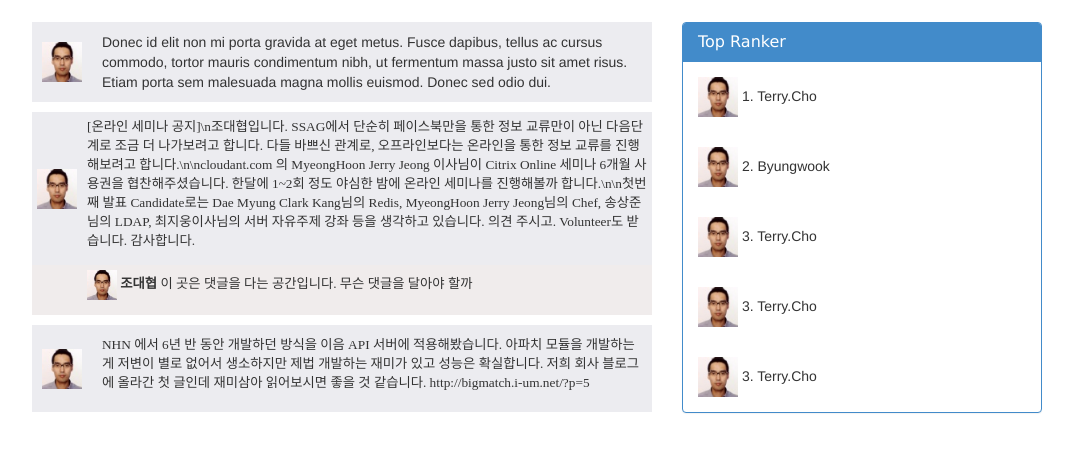
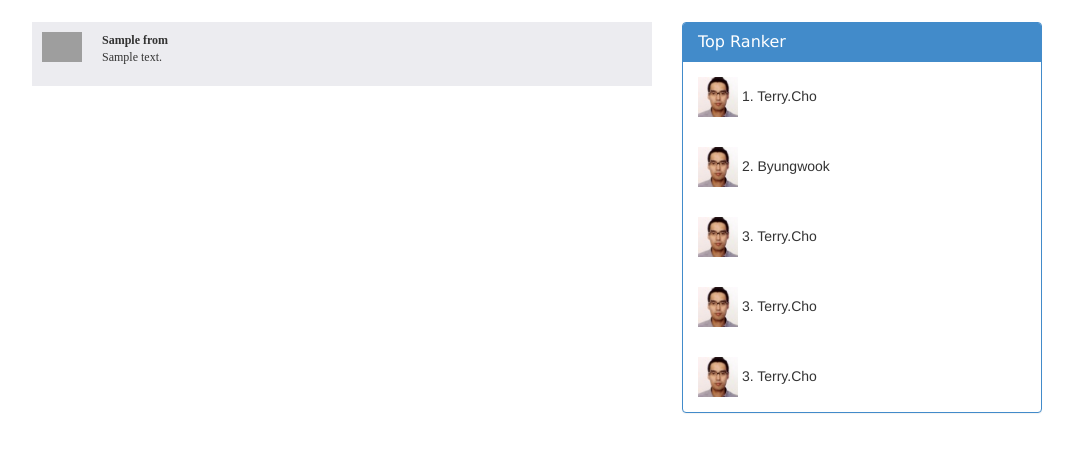
Before and after one commit to bwcho75/Yurry, a Django app: template Yurry/reader/templates/group_home.html in a window 1280 px wide. Shown: the part 58-510 px from the top of the page, without its empty margins (168-1241 px from the left). Run offline with Django 3.2, Linux system fonts and the light colour scheme; the template is opened without the code that fills it: most values are stand-ins (such as "Sample title", 1, 10 or a date in 2020); parts of the project's set-up code (start-up, migrations or seed data) failed here and were passed over; grey boxes are pictures that could not be loaded.

Commit message:
Add facebook group feed reader code. (initial) Enhancement required features - Flip feature is required. - Date - Action (Recommend) - Comment etc

```diff
--- a/Yurry/reader/templates/group_home.html
+++ b/Yurry/reader/templates/group_home.html
@@ -38,55 +38,26 @@
 						<!-- rolling -->
 
 						<!-- rolling end -->
-							<table cellpadding="10" style="background-color: #ECECF0"  >
-								<tr>
-								 <td>
-								 	<img src="{% static "img/terry.jpg" %} " aligh=left width=40>
+							<!-- print each posting -->
+							{% for post in f %}
+							<table border=0 cellpadding="10" style="background-color: #ECECF0"  width=100% >
+								<tr >
+								 <td valign=top width=60>
+								 	<img src="https://graph.facebook.com/{{post.from.id}}/picture" aligh=left width=40>
 								 </td>
-								  <td>
-								Donec id elit non mi porta gravida at eget metus. Fusce dapibus, tellus ac cursus commodo, tortor mauris condimentum nibh, ut fermentum massa justo sit amet risus. Etiam porta sem malesuada magna mollis euismod. Donec sed odio dui.
+								  <td align=left>
+									  <p style="font-size: 9pt ; font-family: 돋움">
+									  <b>{{ post.from.name }}</b>
+									  <BR>
+									  {{ post.message|linebreaksbr }} <BR>
+									  </p>
 								  </td>
+
 								</tr>
 							</table>
 							<p>
-							<table cellpadding="5"   >
-								<tr style="background-color: #ECECF0" >
-								 <td>
-								 	<img src="{% static "img/terry.jpg" %} " aligh=left width=40>
-								 </td>
-								  <td>
-								  <p style="font-size: 10pt ; font-family: 돋움">
-								[온라인 세미나 공지]\n조대협입니다. SSAG에서 단순히 페이스북만을 통한 정보 교류만이 아닌 다음단계로 조금 더 나가보려고 합니다. 다들 바쁘신 관계로, 오프라인보다는 온라인을 통한 정보 교류를 진행해보려고 합니다.\n\ncloudant.com 의 MyeongHoon Jerry Jeong 이사님이 Citrix Online 세미나 6개월 사용권을 협찬해주셨습니다. 한달에 1~2회 정도 야심한 밤에 온라인 세미나를 진행해볼까 합니다.\n\n첫번째 발표 Candidate로는 Dae Myung Clark Kang님의 Redis,  MyeongHoon Jerry Jeong님의 Chef, 송상준님의 LDAP, 최지웅이사님의 서버 자유주제 강좌 등을 생각하고 있습니다. 의견 주시고. Volunteer도 받습니다. 감사합니다.  </td>
-									</P>
-								</tr>
-								<tr style="background-color: #F0ECEC">
-								<td>
-								</td>
-								<td>
-								  <p style="font-size: 10pt ; font-family: 돋움">
-								<img src="{% static "img/terry.jpg" %} " aligh=left width=30>
-									<B> 조대협 </B>
-									이 곳은 댓글을 다는 공간입니다. 무슨 댓글을 달아야 할까
-										</P>
-									</td>
-								</tr>
-							</table>
+							{% endfor %}
 
-
-							<p>
-							<table cellpadding="10" style="background-color: #ECECF0"  >
-								<tr>
-								 <td>
-								 	<img src="{% static "img/terry.jpg" %} " aligh=left width=40>
-								 </td>
-								  <td>
-								  <p style="font-size: 10pt ; font-family: 돋움">
-								NHN 에서 6년 반 동안 개발하던 방식을 이음 API 서버에 적용해봤습니다. 아파치 모듈을 개발하는게 저변이 별로 없어서 생소하지만 제법 개발하는 재미가 있고 성능은 확실합니다. 저희 회사 블로그에 올라간 첫 글인데 재미삼아 읽어보시면 좋을 것 같습니다.
-http://bigmatch.i-um.net/?p=5
-								  </p>
-								  </td>
-								</tr>
-							</table>
 
 						</div>
 					</div>
```
Also changed, not shown: Yurry/reader/views.py (+18 -1 lines), 1 other file.
